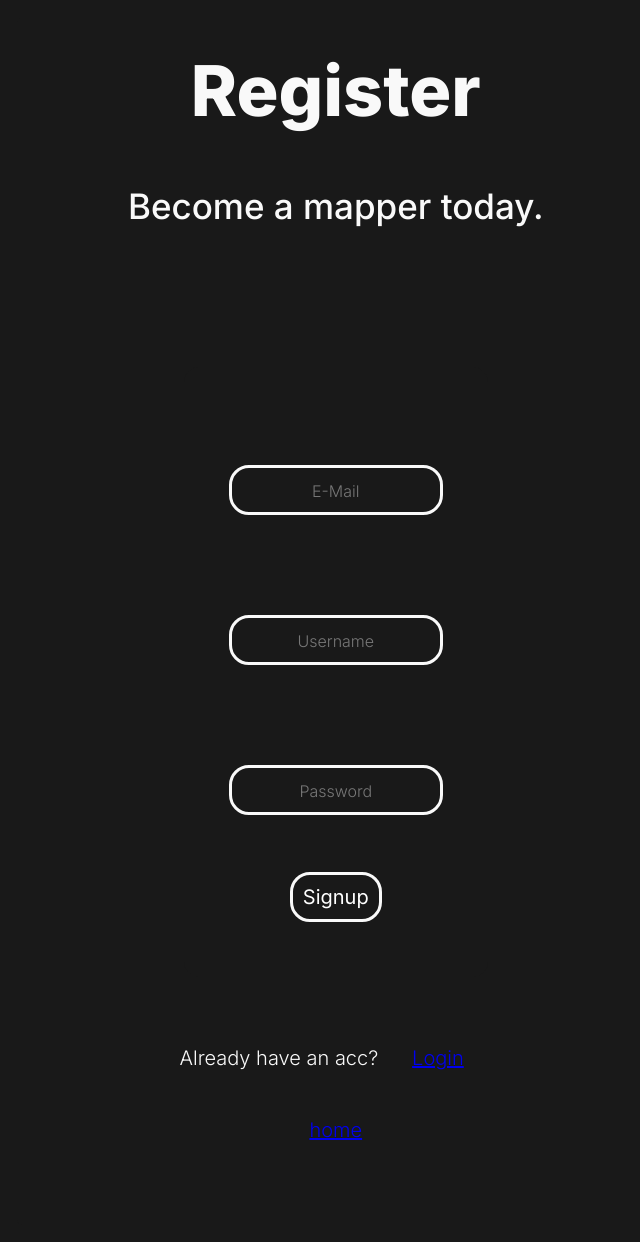
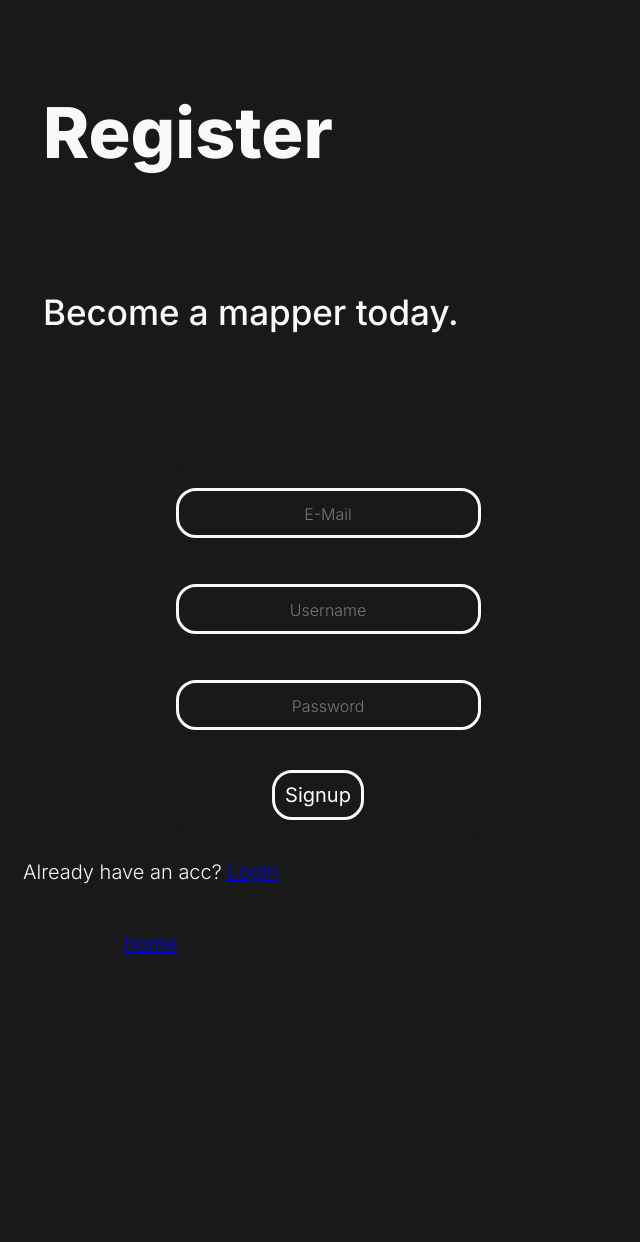
Before and after one commit to ma777xim/Controversy-Mapping, a PHP site: page /signup.html in a window 1280 px wide. Shown: the whole page, without its empty margins (0-640 px from the left). After the commit the page ends 954 px from the top, so only its background shows below. Run offline with PHP 8.4, Linux system fonts and the light colour scheme; some libraries are stand-ins or nearby versions.

Commit message:
Add files via upload

```diff
--- a/styles.css
+++ b/styles.css
@@ -3,8 +3,6 @@ html, body {
     flex-direction: column;
     width: 100%;
     font-family: Inter, Google Sans, sans-serif;
-    margin: 1px;
-    padding: 1px;
     color: #f9f9f9;
     font-size: 25px;
     font-weight: 900;
@@ -12,17 +10,13 @@ html, body {
 }
 
 * {
-    margin: 1%;
-    padding: 5%;
     box-sizing: border-box;
     font-family: Inter, Google Sans, sans-serif;
 }
 
 header {
-    display: flex;
-    justify-content: space-between;
+    display: block;
     position: relative;
-    margin: 1px;
     width: 100%;
     height: auto;
     background-color: #0000ff;
@@ -42,11 +36,12 @@ header button {
     border-color: #f9f9f9;
     float: right;
     border: solid;
-    padding: 10px 20px;
     cursor: pointer;
     font-weight: 700;
     border-radius: 28px;
     transition-duration: .2s;
+    vertical-align: middle;
+
 }
 
 header button:hover {
@@ -94,24 +89,32 @@ header button:hover {
 
 h1 {
     color: #f9f9f9;
-    text-align: center;
+    text-align: left;
+    float: left;
+    padding: 20px;
     font-family: Inter, Google Sans, sans-serif;
-    padding: 10px;
     font-size: 70px;
     font-weight: 800;
+    vertical-align: middle;
+
 }
 
 h2 {
     color: #f9f9f9;
-    text-align: center;
+    text-align: left;
+    padding: 20px;
+    float: left;
     font-family: Inter, Google Sans , sans-serif;
     font-size: 35px;
     font-weight: 500;
+    vertical-align: middle;
+
 }
 
 h3 {
     color: #f9f9f9;
     text-align: center;
+    float: left;
     font-family: Inter, Google Sans, sans-serif;
     font-size: 20px;
     font-weight: 300;
@@ -120,6 +123,7 @@ h3 {
 h4 {
     color: #454545;
     text-align: left;
+    float: left;
     font-family: Inter, Google Sans, sans-serif;
     font-size: 15px;
     font-weight: 200;
@@ -352,8 +356,10 @@ form div.incorrect input{
 button {
     padding: 10px;
     border-radius: 20px;
-    margin-top: 10px;
-    margin-bottom: 10px;
+    margin-top: 20px;
+    margin-bottom: 20px;
+    margin-right: 20px;
+    margin-left: 20px0px;
     border: solid;
     border-color: #f9f9f9;
     color: white;
@@ -364,6 +370,7 @@ button {
     font-weight: 400;
     transition-duration: .2s;
     text-align: center;
+    vertical-align: middle;
 }
 
 button:hover {
```
Also changed, not shown: dashboard2.html (+2 -5 lines).
